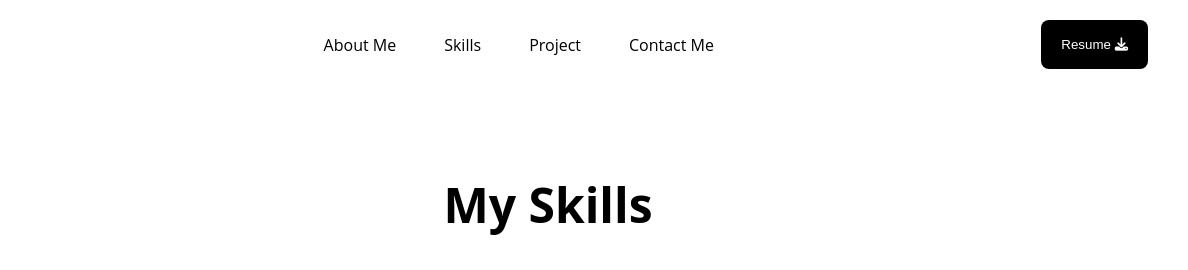
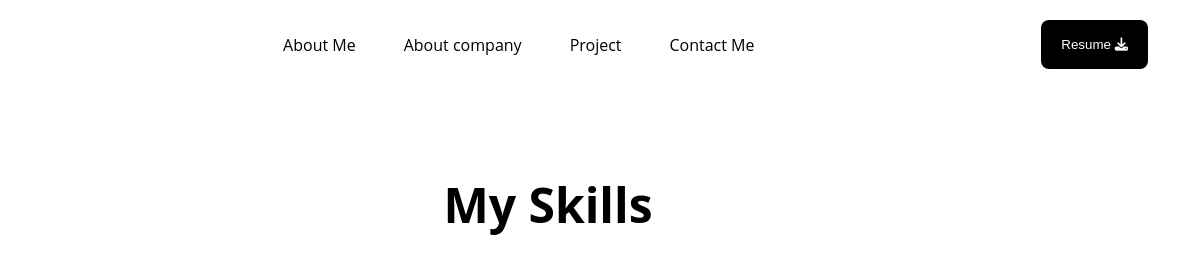
Before and after one commit to EgorPanichkin/my-portfolio, a plain HTML site: page index.html in a window 1280 px wide. Shown: the top 270 px of the page, 92-1280 px from the left. Drawn offline with Linux system fonts and the light colour scheme; files whose address does not match are found by name.

Commit message:
change navigation links

```diff
--- a/index.html
+++ b/index.html
@@ -17,7 +17,7 @@
         <nav>
           <ul class="nav-list">
             <li>About Me</li>
-            <li>Skills</li>
+            <li>About company</li>
             <li>Project</li>
             <li>Contact Me</li>
           </ul>
```
